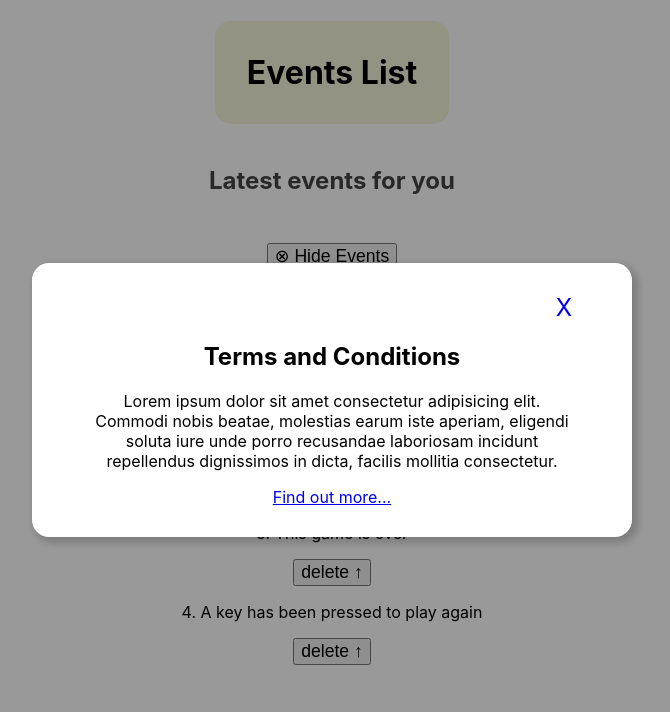
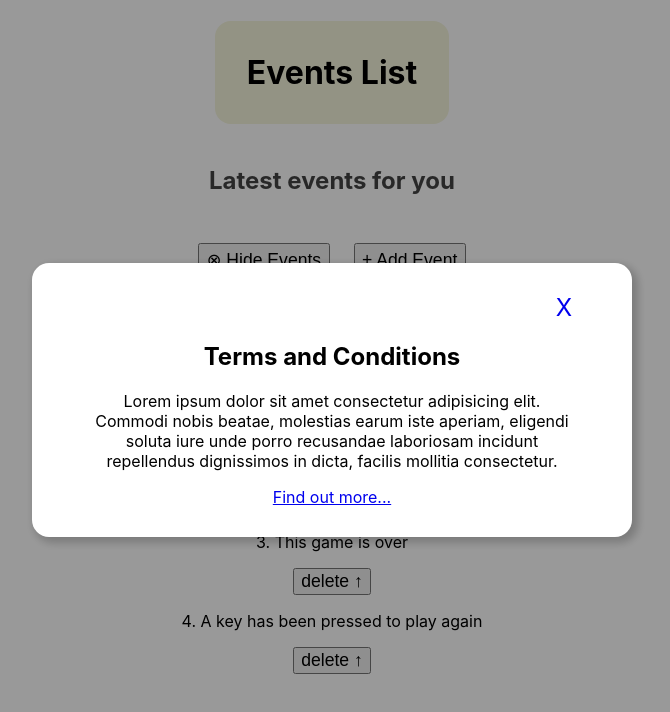
Before and after one commit to codehvila/react-firebase, a React (Create React App) app: page / in a window 1280 px wide. Shown: the top 712 px of the page, without its empty margins (308-978 px from the left). Built offline with nearby package versions, Linux system fonts and the light colour scheme.

Commit message:
Add a button to open Modal

```diff
--- a/src/App.css
+++ b/src/App.css
@@ -36,3 +36,14 @@
     transform: rotate(360deg);
   }
 }
+
+.eventToolNavBar {
+  display: flex;
+  flex-wrap: wrap;
+  gap: 1.5rem;
+  justify-content: center;
+}
+
+.eventToolNavBar button {
+  padding: 0.3rem 0.4rem 0.4rem 0.4rem;
+}
--- a/src/App.js
+++ b/src/App.js
@@ -29,20 +29,31 @@ function App() {
     });
   };
 
+  const handleNewEventClick = () => {
+    setShowModal((prevShowModal) => {
+      return !prevShowModal;
+    });
+  };
+
   const title = "Events List";
   const subtitle = "Latest events for you";
 
   return (
     <div className="App">
       <Title title={title} subtitle={subtitle} />
+      <div className="eventToolNavBar">
         {!showEvents && (
-        <button onClick={() => setShowEvents(true)}>&oplus; Show Events</button>
+          <button onClick={() => setShowEvents(true)}>
+            &oplus; Show Events
+          </button>
         )}
         {showEvents && (
           <button onClick={() => setShowEvents(false)}>
             &otimes; Hide Events
           </button>
         )}
+        <button onClick={handleNewEventClick}> &#43; Add Event</button>
+      </div>
       {showEvents && <EventLIst events={events} handleClick={handleClick} />}
 
       {events.length === 0 && showEvents && <p>No events to show!</p>}
```
Lines whose indentation alone changed are shown as unchanged.
